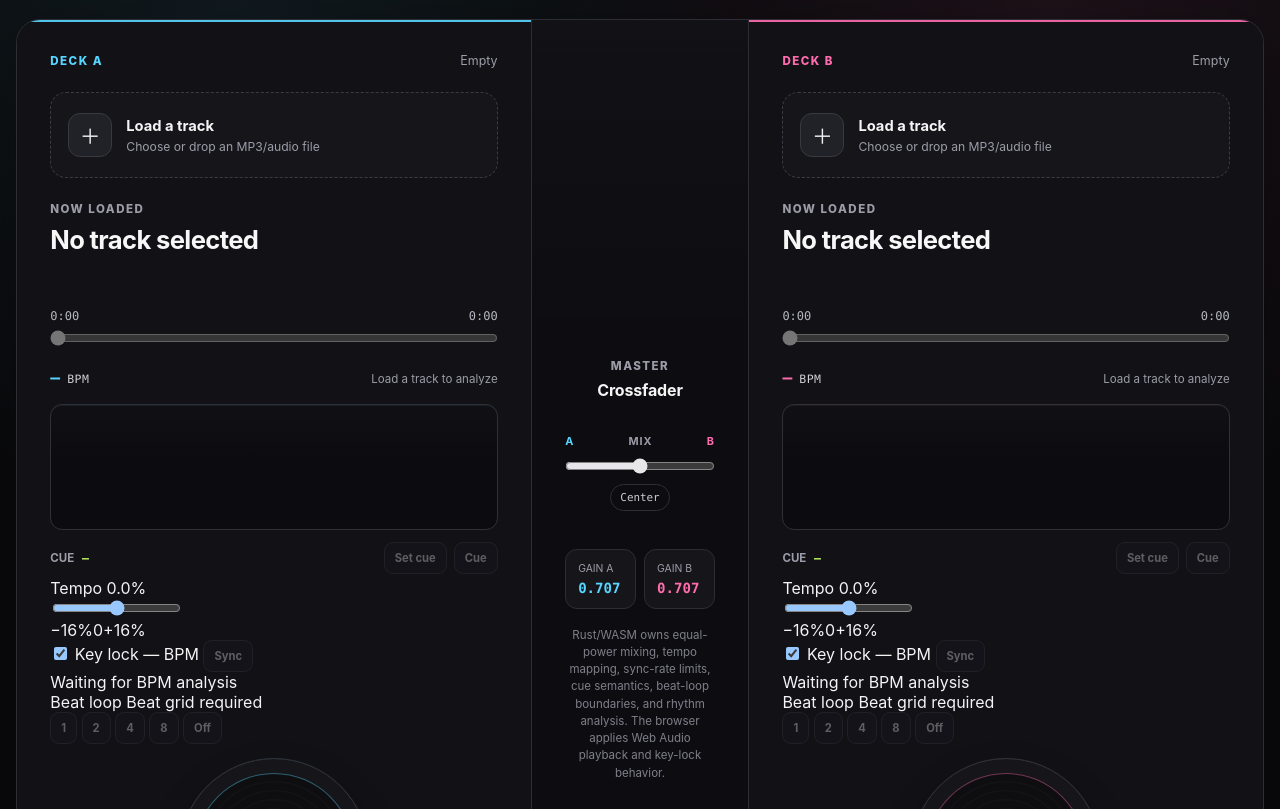
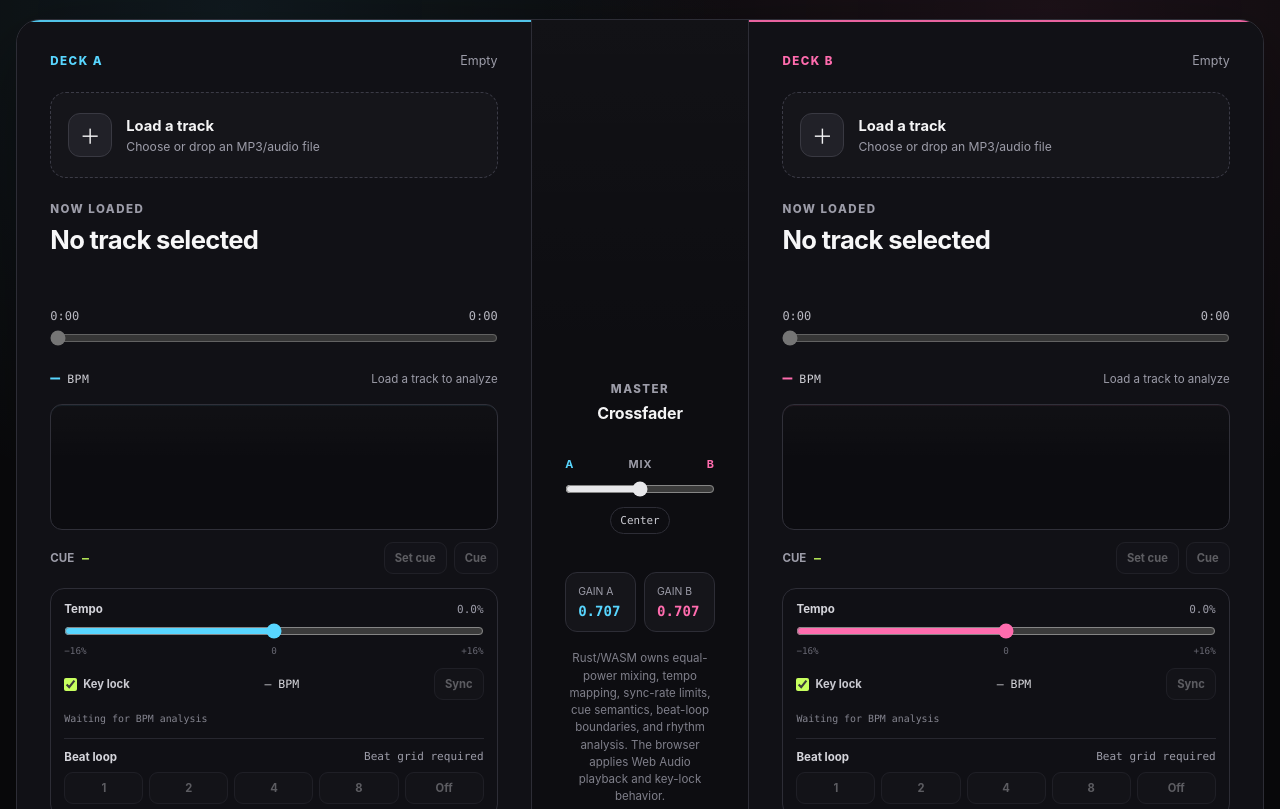
Before and after one commit to moritzbrantner/dj-party, a plain HTML site: page web/index.html in a window 1280 px wide. Shown: the part 95-904 px from the top of the page. Drawn offline with Linux system fonts and the light colour scheme; a script that the page names is missing.

Commit message:
style: add timing loop and sync controls

```diff
--- a/web/analysis.css
+++ b/web/analysis.css
@@ -111,13 +111,139 @@
   color: var(--accent-mix);
 }
 
+.timing-panel {
+  display: grid;
+  gap: 12px;
+  margin-top: 10px;
+  border: 1px solid #2d2d36;
+  border-radius: 14px;
+  background: #101015;
+  padding: 13px;
+}
+
+.tempo-control,
+.loop-control {
+  min-width: 0;
+}
+
+.timing-heading,
+.timing-actions,
+.tempo-scale {
+  display: flex;
+  align-items: center;
+  justify-content: space-between;
+  gap: 10px;
+}
+
+.timing-heading {
+  color: #d5d5db;
+  font-size: 0.72rem;
+  font-weight: 700;
+}
+
+.timing-heading output,
+.effective-bpm,
+.timing-status,
+.tempo-scale {
+  font-family: ui-monospace, SFMono-Regular, Menlo, Consolas, monospace;
+}
+
+.timing-heading output {
+  color: var(--muted);
+  font-size: 0.69rem;
+  font-weight: 550;
+}
+
+.tempo-slider {
+  width: 100%;
+  margin: 7px 0 0;
+  accent-color: #e7e7ea;
+}
+
+.deck-a .tempo-slider {
+  accent-color: var(--accent-a);
+}
+
+.deck-b .tempo-slider {
+  accent-color: var(--accent-b);
+}
+
+.tempo-scale {
+  margin-top: 2px;
+  color: #686873;
+  font-size: 0.58rem;
+}
+
+.timing-actions {
+  flex-wrap: wrap;
+}
+
+.key-lock-control {
+  display: inline-flex;
+  align-items: center;
+  gap: 6px;
+  color: #c9c9d0;
+  cursor: pointer;
+  font-size: 0.7rem;
+  font-weight: 650;
+}
+
+.key-lock-control input {
+  margin: 0;
+  accent-color: var(--accent-mix);
+}
+
+.effective-bpm {
+  color: #d8d8dd;
+  font-size: 0.72rem;
+}
+
+.sync-button:not(:disabled) {
+  border-color: rgb(199 255 94 / 32%);
+  color: var(--accent-mix);
+}
+
+.timing-status {
+  min-height: 1.3em;
+  color: #858590;
+  font-size: 0.62rem;
+  line-height: 1.35;
+}
+
+.loop-control {
+  border-top: 1px solid #27272f;
+  padding-top: 11px;
+}
+
+.loop-buttons {
+  display: grid;
+  grid-template-columns: repeat(5, minmax(0, 1fr));
+  gap: 6px;
+  margin-top: 8px;
+}
+
+.loop-buttons .mini-button {
+  min-width: 0;
+  padding: 0 6px;
+}
+
+.loop-buttons .mini-button.is-active {
+  border-color: rgb(199 255 94 / 55%);
+  background: rgb(199 255 94 / 10%);
+  color: var(--accent-mix);
+}
+
+.loop-off-button:not(:disabled) {
+  color: #bdbdc5;
+}
+
 .deck .platter-wrap {
-  min-height: 174px;
-  padding: 14px 0 18px;
+  min-height: 142px;
+  padding: 12px 0 16px;
 }
 
 .deck .platter {
-  width: min(190px, 58%);
+  width: min(168px, 52%);
 }
 
 @media (max-width: 640px) {
@@ -135,4 +261,12 @@
     align-items: flex-start;
     flex-direction: column;
   }
+
+  .timing-actions {
+    align-items: flex-start;
+  }
+
+  .effective-bpm {
+    margin-left: auto;
+  }
 }
```
